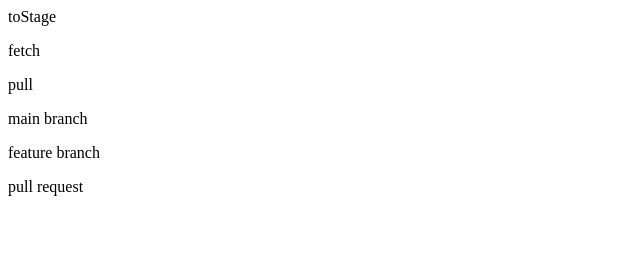
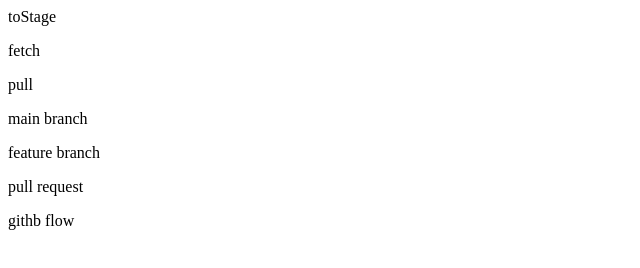
Before and after one commit to dokokademitaYoshida/git-practice, a plain HTML site: page index.html in a window 1280 px wide. Shown: the full height of the page, 0-640 px from the left. Drawn offline with Linux system fonts and the light colour scheme.

Commit message:
github flowを追記

```diff
--- a/index.html
+++ b/index.html
@@ -4,3 +4,4 @@
 <p>main branch</p>
 <p>feature branch</p>
 <p>pull request</p>
+<p>githb flow</p>
```
